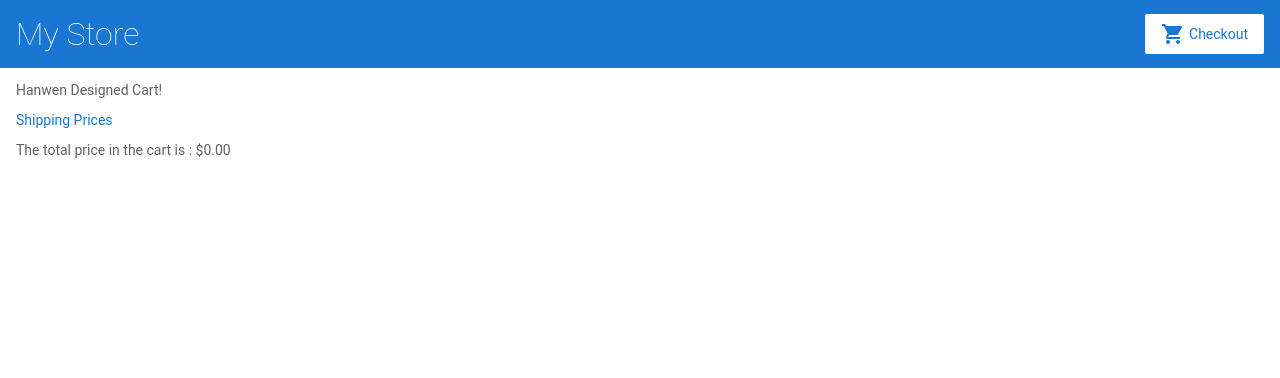
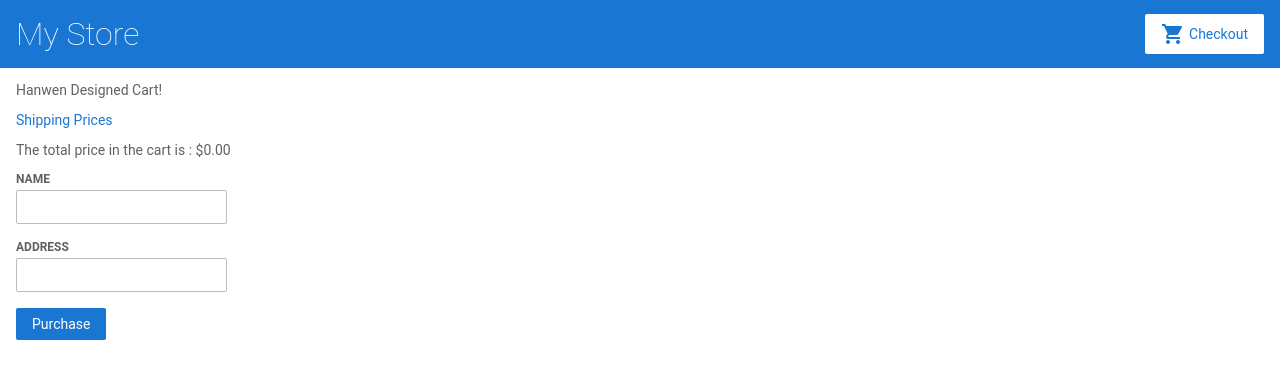
Before and after one commit to david990917/angular-learning, an Angular app: page /cart in a window 1280 px wide. Shown: the top 378 px of the page. Built offline with nearby package versions, Linux system fonts and the light colour scheme.

Commit message:
Add Form

```diff
--- a/src/app/cart/cart.component.html
+++ b/src/app/cart/cart.component.html
@@ -10,3 +10,17 @@
 </div>
 
 <p>The total price in the cart is : {{totalPrice | currency}}</p>
+
+<form [formGroup]="checkoutForm" (ngSubmit)="onSubmit()">
+    <div>
+        <label for="name">Name</label>
+        <input id="name" type="text" formControlName="name">
+    </div>
+
+    <div>
+        <label for="address">Address</label>
+        <input id="address" type="text" formControlName="address">
+    </div>
+
+    <button class="button" type="submit">Purchase</button>
+</form>
--- a/src/app/cart/cart.component.ts
+++ b/src/app/cart/cart.component.ts
@@ -1,5 +1,7 @@
 import { Component, OnInit } from '@angular/core';
+import { FormBuilder } from '@angular/forms';
 import { CartService } from '../cart.service';
+
 
 @Component({
   selector: 'app-cart',
@@ -11,12 +13,24 @@
   items = this.cartService.getItems();
   totalPrice = this.cartService.getTotalPrice();
 
+  checkoutForm = this.formBuilder.group({
+    name: '',
+    address: ''
+  })
+
 
   constructor(
     private cartService: CartService,
+    private formBuilder: FormBuilder,
   ) { }
 
   ngOnInit(): void {
   }
 
+  onSubmit(): void {
+    this.items = this.cartService.clearCart();
+    console.warn("Your order has been submitted", this.checkoutForm.value);
+    this.checkoutForm.reset();
+  }
+
 }
```
